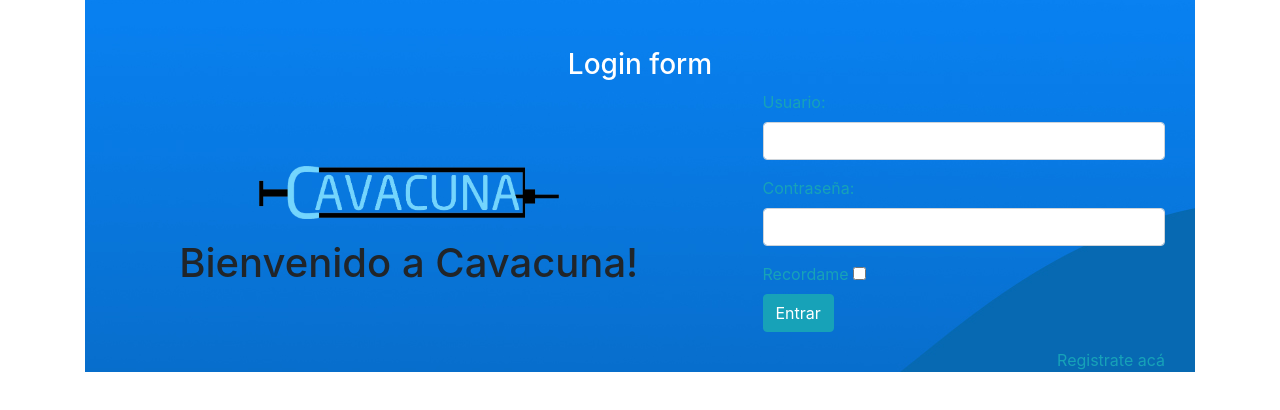
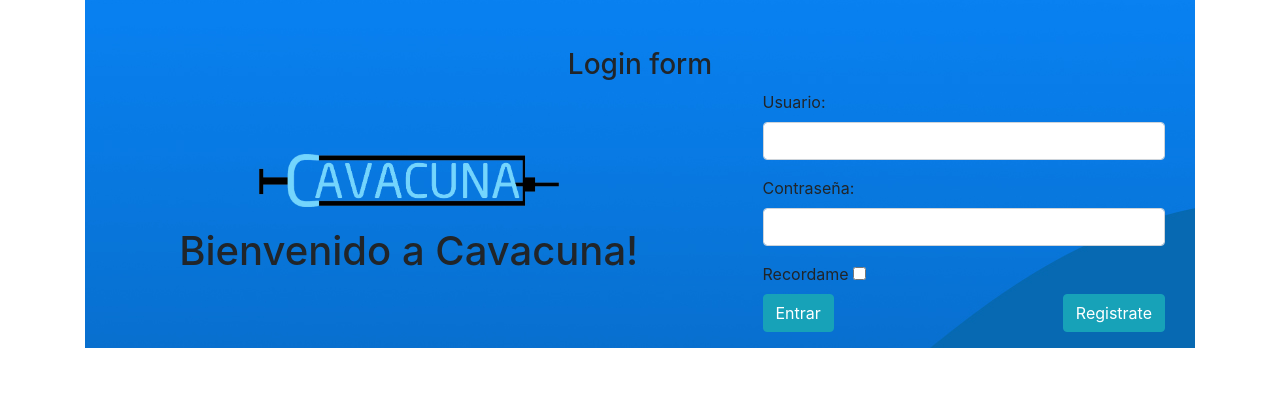
Before and after one commit to gaq07ar/PF-Cavacuna, an Angular app in the folder front-end/prototype/: page /#/ in a window 1280 px wide. Shown: the top 410 px of the page. Built offline with nearby package versions, Linux system fonts and the light colour scheme.

Commit message:
cambio en landing
boton en vez de texto

```diff
--- a/front-end/prototype/src/app/components/landing/landing.component.html
+++ b/front-end/prototype/src/app/components/landing/landing.component.html
@@ -82,7 +82,7 @@
 
 
 <div id="landing-hero">
-        <h3 class="text-center text-white pt-5">Login form</h3>
+        <h3 class="text-center pt-5">Login form</h3>
         <div class="container">
             <div id="login-row" class="row">
                 <div class="col-md-7 align-self-center">
@@ -97,19 +97,17 @@
                     <div id="login-box" class="col-md-12">
                         <form id="login-form" class="form" action="" method="post">
                             <div class="form-group">
-                                <label for="username" class="text-info">Usuario:</label><br>
+                                <label for="username" class="text">Usuario:</label><br>
                                 <input type="text" name="username" id="username" class="form-control">
                             </div>
                             <div class="form-group">
-                                <label for="password" class="text-info">Contraseña:</label><br>
+                                <label for="password" class="text">Contraseña:</label><br>
                                 <input type="text" name="password" id="password" class="form-control">
                             </div>
                             <div class="form-group">
-                                <label for="remember-me" class="text-info"><span>Recordame</span> <span><input id="remember-me" name="remember-me" type="checkbox"></span></label><br>
+                                <label for="remember-me" class="text"><span>Recordame</span> <span><input id="remember-me" name="remember-me" type="checkbox"></span></label><br>
                                 <input type="submit" name="submit" class="btn btn-info btn-md" value="Entrar">
-                            </div>
-                            <div id="register-link" class="text-right">
-                                <a href="#" class="text-info" data-toggle="modal" data-target="#modalRegisterForm">Registrate acá</a>
+                                <a href="#" class="btn btn-info btn-md float-right" value="Registrate" data-toggle="modal" data-target="#modalRegisterForm">Registrate</a>
                             </div>
                         </form>
                     </div>
```
Also changed, not shown: 1 other file (tests, documents, lock files or other folders).
